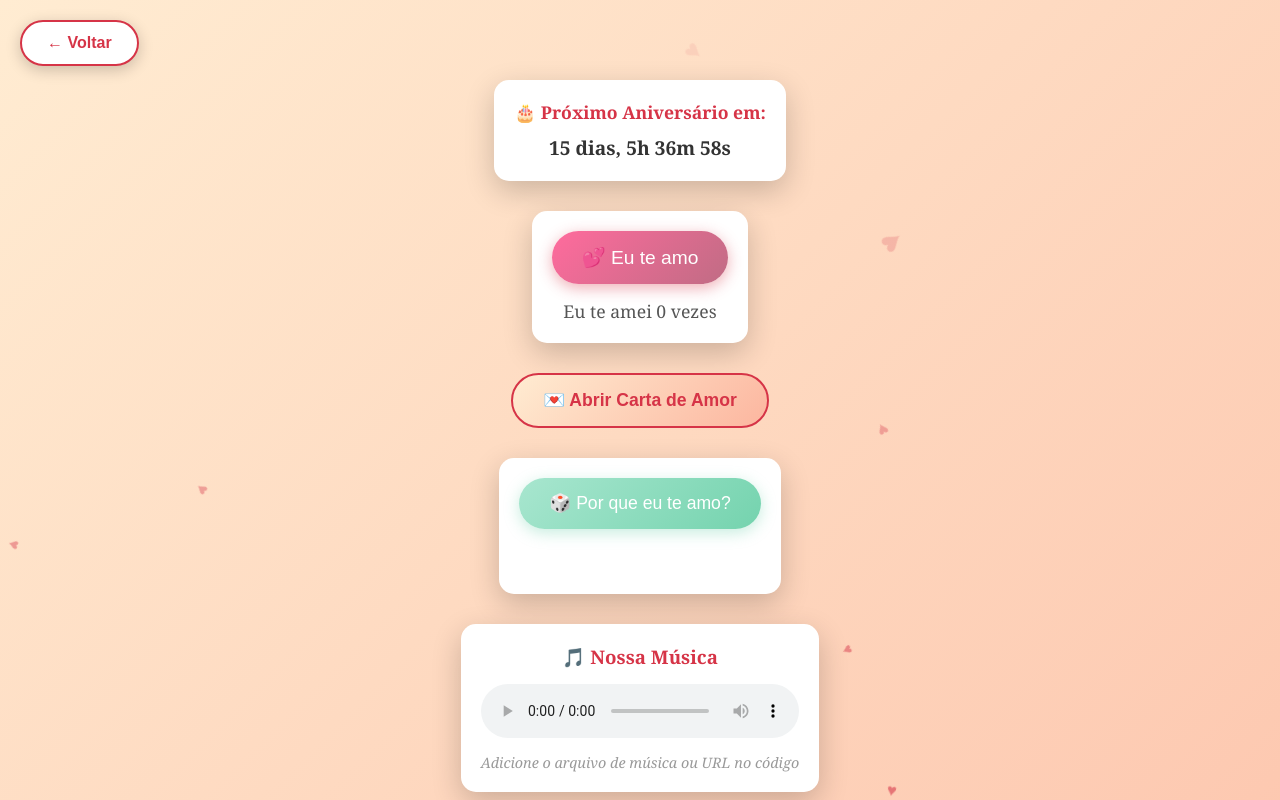
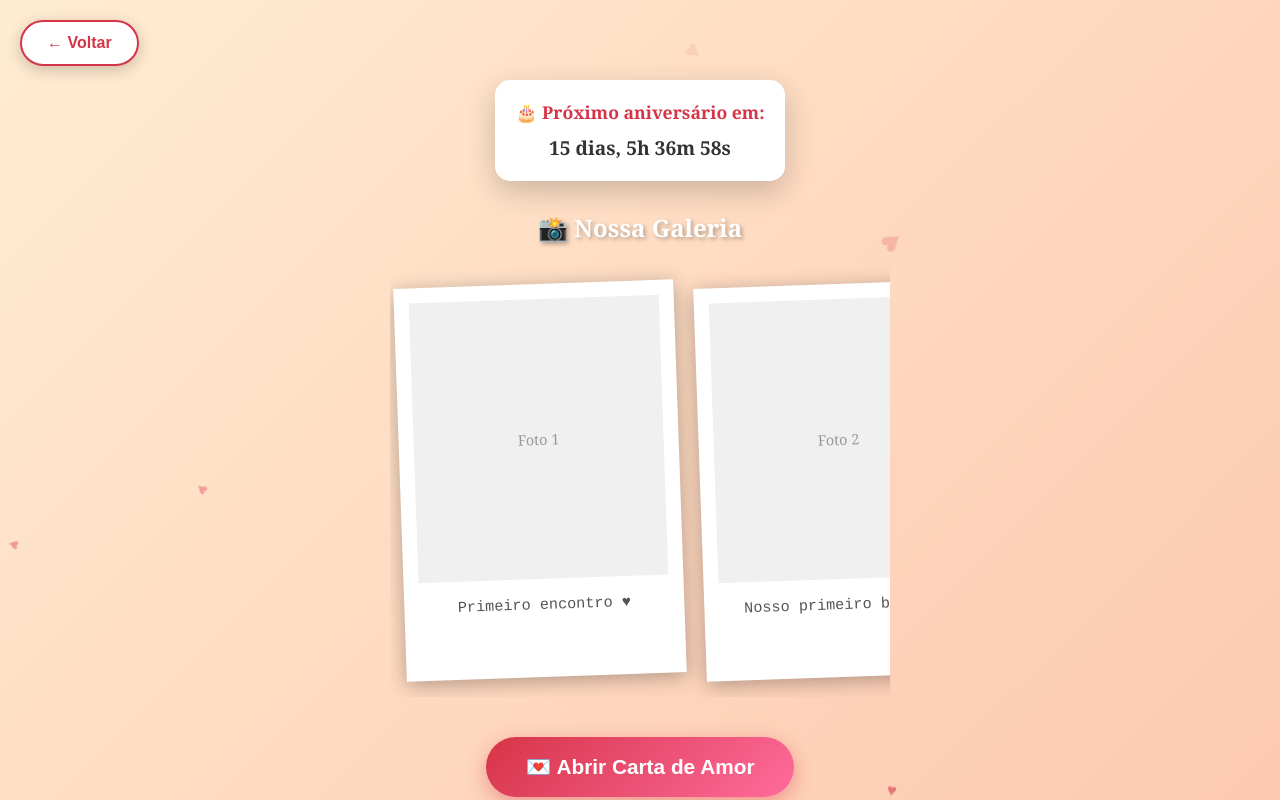
Before and after one commit to enrique-ss/amor, a plain HTML site: page index.html in a window 1280 px wide. Both pictures are taken after a click on the button "✨ Explorar Nosso Amor ✨". Shown: the top 800 px of the page. Drawn offline with Linux system fonts and the light colour scheme.

Commit message:
3
pouco mais bonito e mudança de ordem

```diff
--- a/index.html
+++ b/index.html
@@ -48,56 +48,8 @@
 
         <!-- Contador Regressivo para Aniversário -->
         <div class="countdown-container">
-            <h2>🎂 Próximo Aniversário em:</h2>
+            <h2>🎂 Próximo aniversário em:</h2>
             <div class="countdown" id="countdown">Calculando...</div>
-        </div>
-
-        <!-- Contador de "Eu te amo" -->
-        <div class="love-counter-container">
-            <button class="love-button" id="loveButton">
-                💕 Eu te amo
-            </button>
-            <p class="love-count">Eu te amei <span id="loveCount">0</span> vezes</p>
-        </div>
-
-        <!-- Botão Carta de Amor -->
-        <div class="letter-container">
-            <button class="letter-button" id="letterButton">
-                💌 Abrir Carta de Amor
-            </button>
-        </div>
-
-        <!-- Modal da Carta -->
-        <div class="modal" id="letterModal">
-            <div class="modal-content">
-                <span class="close" id="closeModal">&times;</span>
-                <h2>💕 Para o Amor da Minha Vida</h2>
-                <p class="letter-text">
-                    Meu amor,<br><br>
-                    Cada dia ao seu lado é um presente que agradeço.
-                    Você transformou minha vida em algo mais colorido,
-                    mais feliz e mais completo.<br><br>
-                    Te amo hoje, amanhã e sempre! ♥
-                </p>
-            </div>
-        </div>
-
-        <!-- Gerador de Motivos -->
-        <div class="reason-container">
-            <button class="reason-button" id="reasonButton">
-                🎲 Por que eu te amo?
-            </button>
-            <p class="reason-text" id="reasonText"></p>
-        </div>
-
-        <!-- Player de Música -->
-        <div class="music-container">
-            <h3>🎵 Nossa Música</h3>
-            <audio controls id="musicPlayer">
-                <source src="SUA_MUSICA_AQUI.mp3" type="audio/mpeg">
-                Seu navegador não suporta o elemento de áudio.
-            </audio>
-            <p class="music-info">Adicione o arquivo de música ou URL no código</p>
         </div>
 
         <!-- Galeria de Fotos -->
@@ -131,6 +83,54 @@
             </div>
         </div>
 
+         <!-- Botão Carta de Amor -->
+         <div class="letter-container">
+            <button class="letter-button" id="letterButton">
+                💌 Abrir Carta de Amor
+            </button>
+        </div>
+
+        <!-- Modal da Carta -->
+        <div class="modal" id="letterModal">
+            <div class="modal-content">
+                <span class="close" id="closeModal">&times;</span>
+                <h2>💕 Para o Amor da Minha Vida</h2>
+                <p class="letter-text">
+                    Meu amor,<br><br>
+                    Cada dia ao seu lado é um presente que agradeço.
+                    Você transformou minha vida em algo mais colorido,
+                    mais feliz e mais completo.<br><br>
+                    Te amo hoje, amanhã e sempre! ♥
+                </p>
+            </div>
+        </div>
+
+        <!-- Gerador de Motivos -->
+        <div class="reason-container">
+            <button class="reason-button" id="reasonButton">
+                🎲 Por que eu te amo?
+            </button>
+            <p class="reason-text" id="reasonText"></p>
+        </div>
+
+        <!-- Contador de "Eu te amo" -->
+        <div class="love-counter-container">
+            <button class="love-button" id="loveButton">
+                💕 Eu te amo
+            </button>
+            <p class="love-count">Eu te amei <span id="loveCount">0</span> vezes</p>
+        </div>
+
+        <!-- Player de Música -->
+        <div class="music-container">
+            <h3>🎵 Nossa Música</h3>
+            <audio controls id="musicPlayer">
+                <source src="SUA_MUSICA_AQUI.mp3" type="audio/mpeg">
+                Seu navegador não suporta o elemento de áudio.
+            </audio>
+            <p class="music-info">Adicione o arquivo de música ou URL no código</p>
+        </div>
+
         <!-- Nossas Memórias -->
         <div class="memories-container">
             <h2>💭 Nossas Memórias</h2>
--- a/style.css
+++ b/style.css
@@ -220,21 +220,27 @@ body {
 }
 
 .letter-button {
-    background: linear-gradient(135deg, #ffecd2 0%, #fcb69f 100%);
-    color: #d63447;
-    border: 2px solid #d63447;
-    padding: 15px 30px;
-    font-size: 1.1em;
+    background: linear-gradient(135deg, #d63447 0%, #ff6b9d 100%);
+    color: white;
+    border: none;
+    padding: 18px 40px;
+    font-size: 1.3em;
     border-radius: 50px;
     cursor: pointer;
     transition: all 0.3s ease;
+    box-shadow: 0 6px 20px rgba(214, 52, 71, 0.4);
     font-weight: bold;
+    z-index: 2;
+    position: relative;
 }
 
 .letter-button:hover {
-    background: #d63447;
-    color: white;
     transform: scale(1.05);
+    box-shadow: 0 8px 25px rgba(214, 52, 71, 0.6);
+}
+
+.letter-button:active {
+    transform: scale(0.98);
 }
 
 /* Modal */
```
